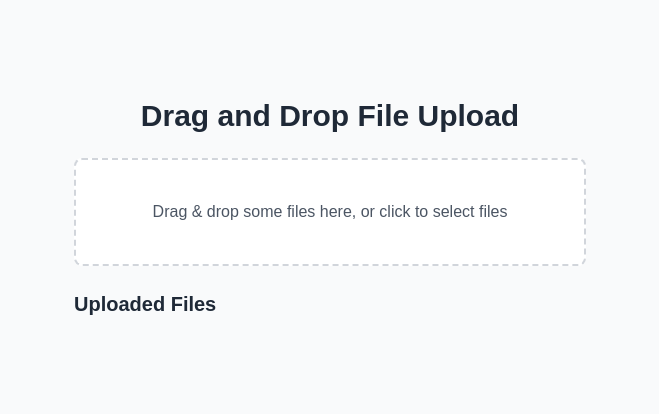
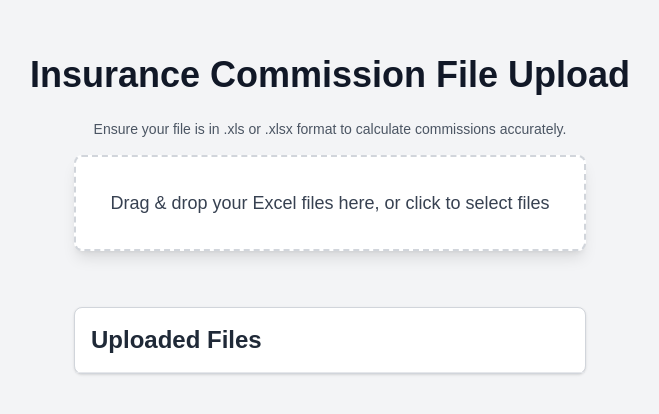
Before and after one commit to elio303/InsurancePayouts, a Next.js app: page / in a window 1280 px wide. Shown: the part 186-600 px from the top of the page, without its empty margins (310-969 px from the left). Built offline with nearby package versions, Linux system fonts and the light colour scheme.

Commit message:
Improved UI

```diff
--- a/app/components/FileUploader.tsx
+++ b/app/components/FileUploader.tsx
@@ -17,16 +17,19 @@ interface FileUploaderProps {
 const FileUploader: React.FC<FileUploaderProps> = ({ loading, onFilesUpdate }) => {
   const [files, setFiles] = useState<FileData[]>([]);
   const [uploadedFile, setUploadedFile] = useState<File>();
+  const [error, setError] = useState<string | null>(null);
+  const [success, setSuccess] = useState<string | null>(null);
 
   const onDrop = useCallback(async (acceptedFiles: File[]) => {
     if (loading) {
-      alert("Please wait while the current operation is in progress!");
+      setError("Please wait while the current operation is in progress!");
       return;
     }
 
     const mappedFiles = mapFiles(acceptedFiles);
     setFiles(prevFiles => [...prevFiles, ...mappedFiles]);
     setUploadedFile(acceptedFiles[0]);
+    setSuccess(null);
   }, [loading]);
 
   const mapFiles = (acceptedFiles: File[]): FileData[] =>
@@ -41,46 +44,57 @@ const FileUploader: React.FC<FileUploaderProps> = ({ loading, onFilesUpdate }) =
 
   useEffect(() => {
     if (uploadedFile) {
-      onFilesUpdate(uploadedFile);
+      onFilesUpdate(uploadedFile)
+        .then(() => setSuccess("File uploaded successfully!"))
+        .catch(() => setError("Failed to upload the file. Please try again."));
     }
   }, [uploadedFile, onFilesUpdate]);
 
   return (
-    <div className="min-h-screen flex flex-col items-center justify-center bg-gray-50">
-      <h1 className="text-3xl font-semibold text-gray-800 mb-6">Drag and Drop File Upload</h1>
+    <div className="min-h-screen flex flex-col items-center justify-center bg-gray-100 py-10">
+      <h1 className="text-4xl font-semibold text-gray-900 mb-6">Insurance Commission File Upload</h1>
+      <p className="text-sm text-gray-600 mb-4">Ensure your file is in .xls or .xlsx format to calculate commissions accurately.</p>
 
       <div
         {...getRootProps()}
-        className={`w-full max-w-lg p-10 border-2 border-dashed rounded-lg cursor-pointer transition-colors ${
+        className={`w-full max-w-lg p-8 border-2 border-dashed rounded-lg shadow-lg cursor-pointer transition-all duration-300 ease-in-out ${
           isDragActive
-            ? "border-blue-400 bg-blue-50"
+            ? "border-blue-600 bg-blue-50"
             : loading
-            ? "border-gray-300 bg-gray-100 cursor-not-allowed"
-            : "border-gray-300 bg-white"
+            ? "border-gray-300 bg-gray-200 cursor-not-allowed"
+            : "border-gray-300 bg-white hover:bg-gray-50"
         }`}
       >
         <input {...getInputProps()} />
-        <p className="text-center text-gray-600">
+        <p className="text-center text-lg text-gray-700">
           {loading
-            ? "Please wait while we process your request..."
+            ? (
+              <span className="flex items-center justify-center">
+                <svg className="animate-spin h-5 w-5 mr-2 text-blue-600" viewBox="0 0 24 24">
+                  <circle className="opacity-25" cx="12" cy="12" r="10" stroke="currentColor" strokeWidth="4" />
+                  <path className="opacity-75" fill="currentColor" d="M4 12a8 8 0 018-8v4a4 4 0 100 8v4a8 8 0 01-8-8z" />
+                </svg>
+                Processing your request...
+              </span>
+            )
             : isDragActive
-            ? "Drop the files here ..."
-            : "Drag & drop some files here, or click to select files"}
+            ? "Drop your file here ..."
+            : "Drag & drop your Excel files here, or click to select files"}
         </p>
       </div>
 
       <div className="mt-6 w-full max-w-lg">
-        <h2 className="text-xl font-semibold text-gray-800 mb-3">Uploaded Files</h2>
-        <ul className="space-y-3">
+        {error && <p className="text-red-600 text-center">{error}</p>}
+        {success && <p className="text-green-600 text-center">{success}</p>}
+      </div>
+
+      <div className="mt-8 w-full max-w-lg bg-white rounded-lg shadow border border-gray-300">
+        <h2 className="text-2xl font-semibold text-gray-800 p-4 border-b">Uploaded Files</h2>
+        <ul className="space-y-2">
           {files.map((file, index) => (
-            <li
-              key={index}
-              className="flex justify-between items-center p-3 bg-gray-100 rounded-md border"
-            >
-              <span className="text-gray-700">{file.name}</span>
-              <span className="text-gray-500 text-sm">
-                {Math.round(file.size / 1024)} KB
-              </span>
+            <li key={index} className="flex justify-between items-center p-4 border-b last:border-b-0">
+              <span className="text-gray-700 font-medium">{file.name}</span>
+              <span className="text-gray-500 text-sm">{Math.round(file.size / 1024)} KB</span>
             </li>
           ))}
         </ul>
```
